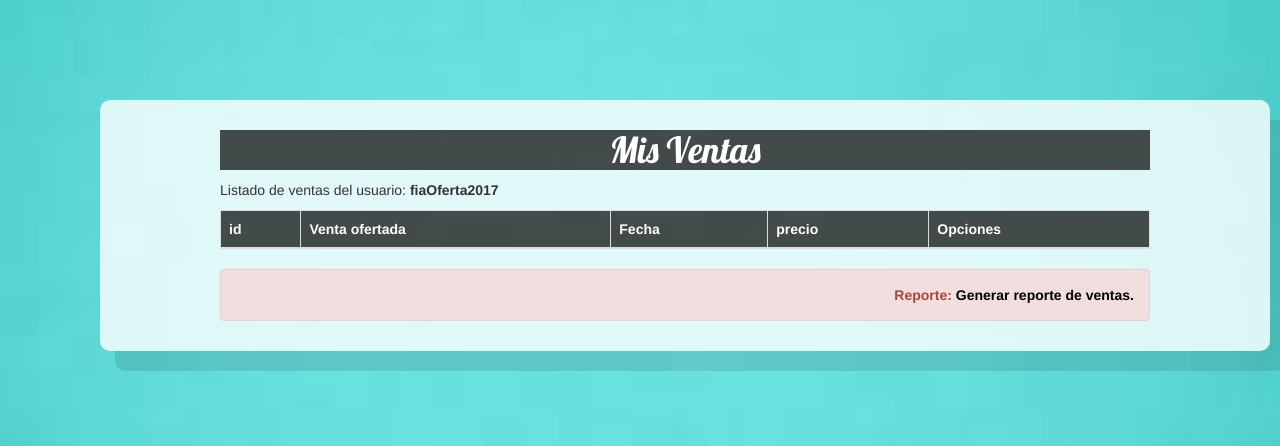
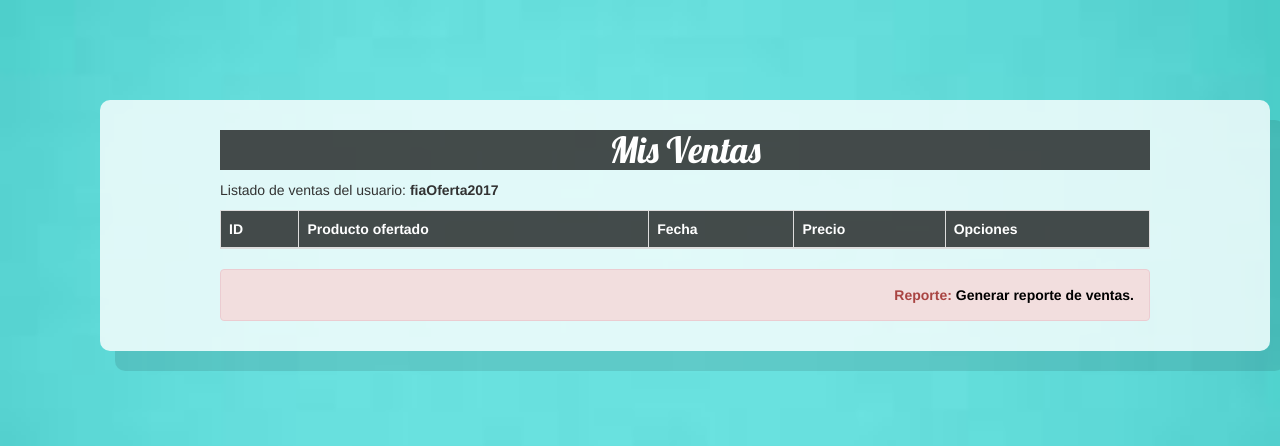
Before and after one commit to KatlheenEscoto/fiaOfertasSystem, a Django app: template venta/templates/Main/misventas.html in a window 1280 px wide. Shown: the top 446 px of the page. Run offline with Django 3.2, Linux system fonts and the light colour scheme; the template is opened without the code that fills it, so the values that code supplies are empty; a user stored in the database is signed in; data comes from the database, SQL or seed files in the repository; parts of the project's set-up code (start-up, migrations or seed data) failed here and were passed over; some libraries are stand-ins or nearby versions.

Commit message:
Detalles

```diff
--- a/venta/templates/Main/misventas.html
+++ b/venta/templates/Main/misventas.html
@@ -88,10 +88,10 @@
 			<table class="table table-bordered table-hover">
 				<thead>
 					 <tr>
-				        <th>id</th>
-				        <th>Venta ofertada</th>
+				        <th>ID</th>
+				        <th>Producto ofertado</th>
 				        <th>Fecha</th>
-				        <th>precio</th>
+				        <th>Precio</th>
 				        <th>Opciones</th>
 				    </tr>
 					</thead>
@@ -101,7 +101,7 @@
 					<td> {{pr.id}} </td>
 					<td> {{pr.nombre}} </td>
 					<td> {{pr.fecha}} </td>
-					<td> {{pr.precio}} </td>
+					<td> ${{pr.precio}} </td>
 					<td>
 					<a href="{% url 'venta:producto' pr.id %}"><i class="glyphicon glyphicon-eye-open"></i></a> / <a href="{% url 'venta:eliminar' pr.id %}"><i class="glyphicon glyphicon-remove"></i></a>
 					</td>
```
